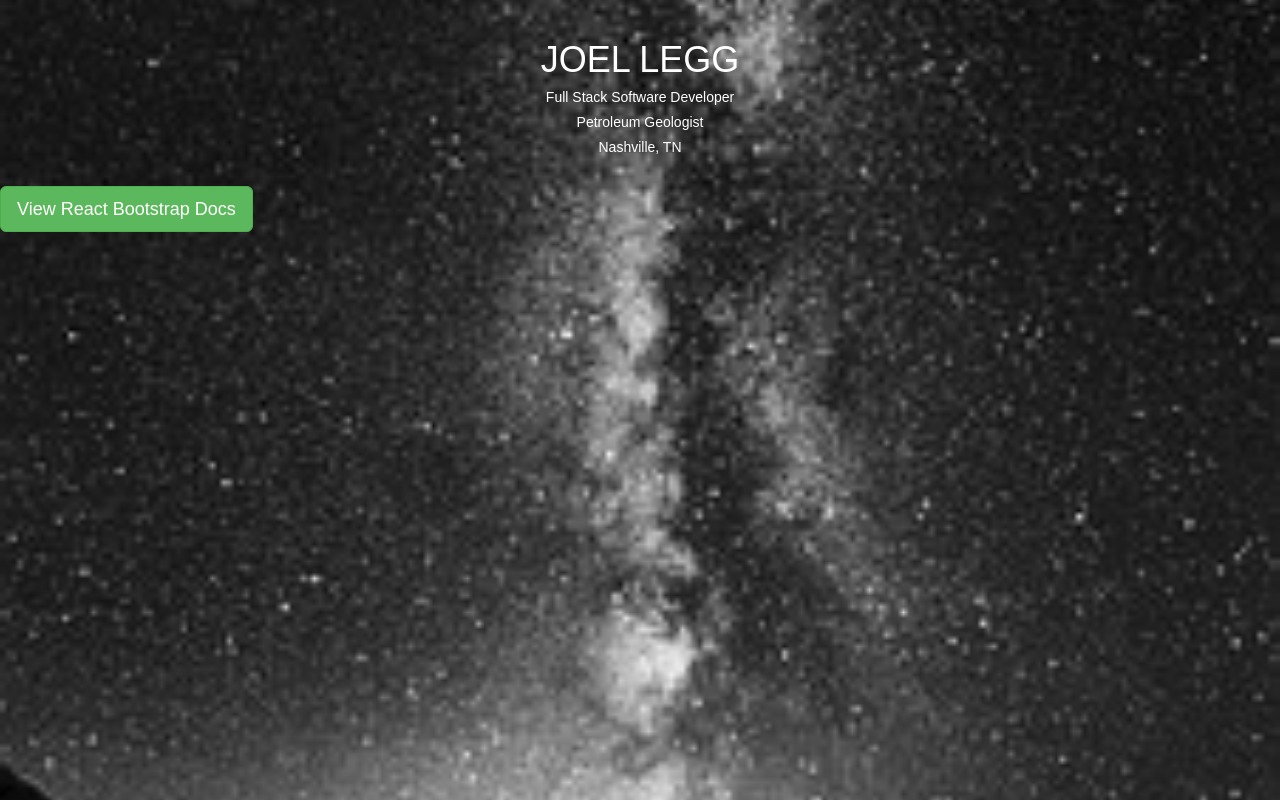
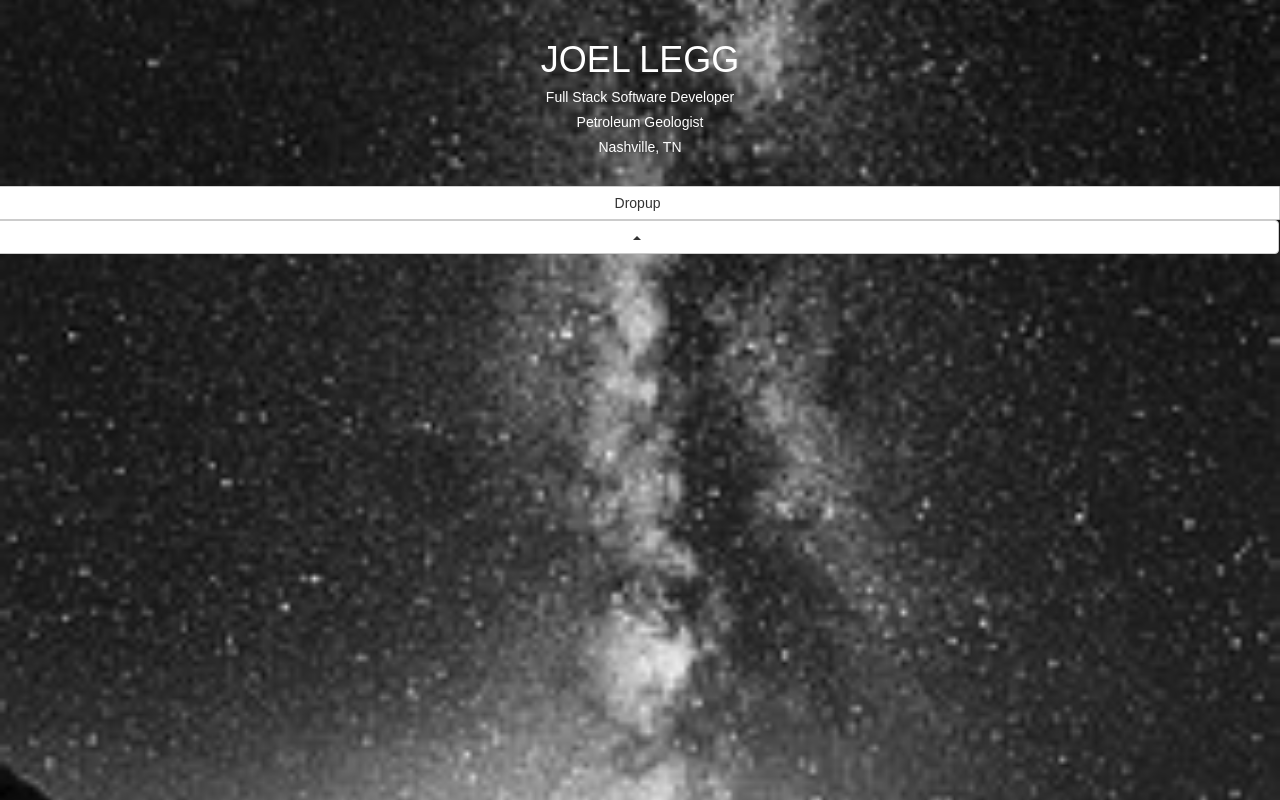
Before and after one commit to joellegg/joellegg-portfolio-react, a React (Create React App) app: page / in a window 1280 px wide. Built offline with nearby package versions, Linux system fonts and the light colour scheme.

Commit message:
switched to bootstrap 3

```diff
--- a/package.json
+++ b/package.json
@@ -3,6 +3,7 @@
   "version": "0.1.0",
   "private": true,
   "dependencies": {
+    "bootstrap": "^3.3.7",
     "font-awesome": "^4.7.0",
     "node-sass": "^4.5.0",
     "react": "^15.4.2",
--- a/src/App.js
+++ b/src/App.js
@@ -1,5 +1,5 @@
 import React, { Component } from 'react';
-import { Button } from 'react-bootstrap';
+import { ButtonToolbar, ButtonGroup, SplitButton, MenuItem } from 'react-bootstrap';
 import './App.css';
 
 class App extends Component {
@@ -12,13 +12,18 @@ class App extends Component {
           <h5>Petroleum Geologist</h5>
           <h5>Nashville, TN</h5>
         </div>
-      <Button
-        bsStyle="success"
-        bsSize="large"
-        href="http://react-bootstrap.github.io/components.html"
-        target="_blank">
-        View React Bootstrap Docs
-      </Button>
+        <ButtonToolbar>
+          <ButtonGroup vertical block>
+            <SplitButton title="Dropup" dropup id="split-button-dropup">
+              <MenuItem eventKey="1">Action</MenuItem>
+              <MenuItem eventKey="2">Another action</MenuItem>
+              <MenuItem eventKey="3">Something else here</MenuItem>
+              <MenuItem divider />
+              <MenuItem eventKey="4">Separated link</MenuItem>
+            </SplitButton>
+          </ButtonGroup>
+        </ButtonToolbar>
+
       </div>
     );
   }
```
Lines whose indentation alone changed are shown as unchanged.
